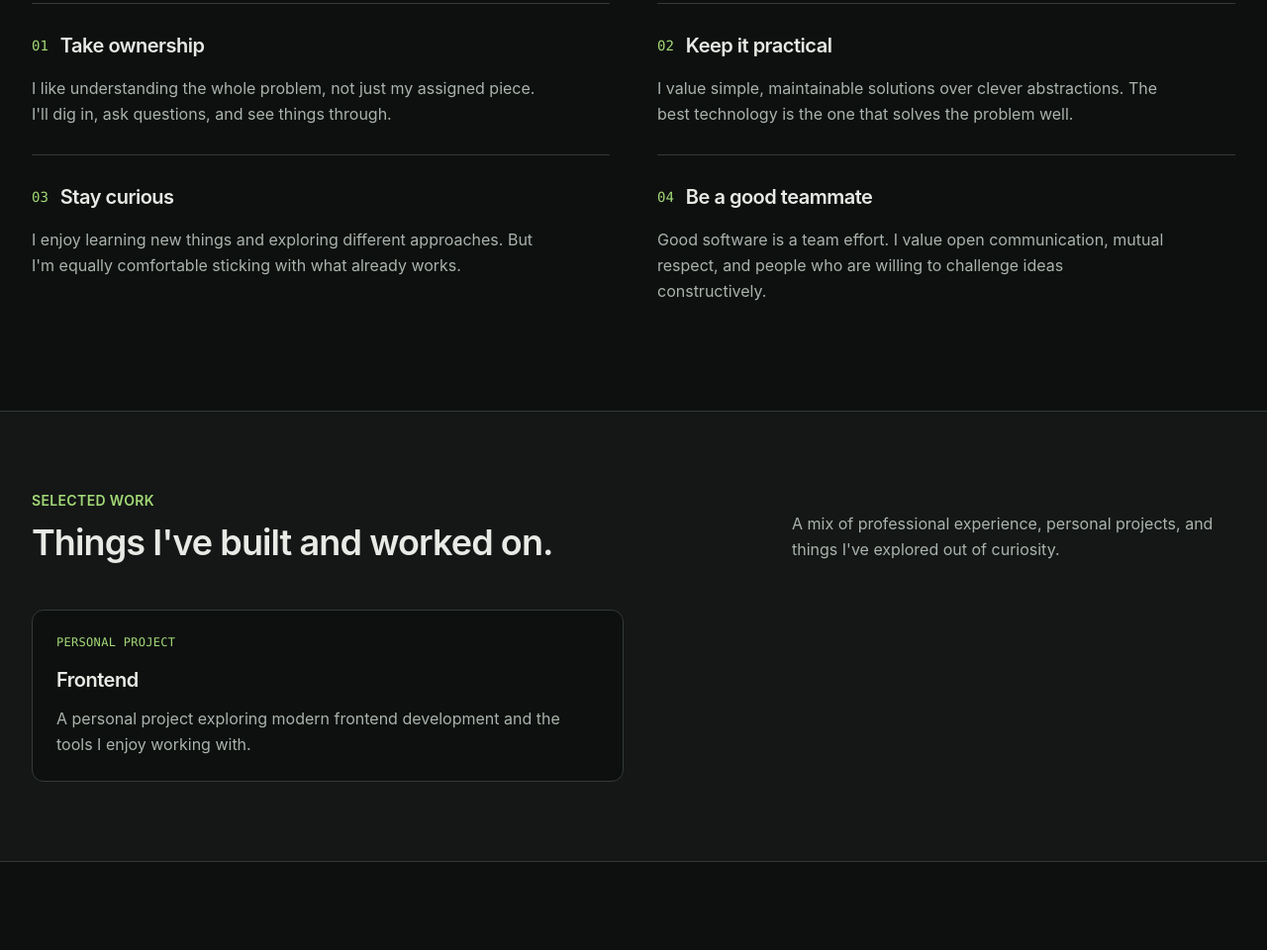
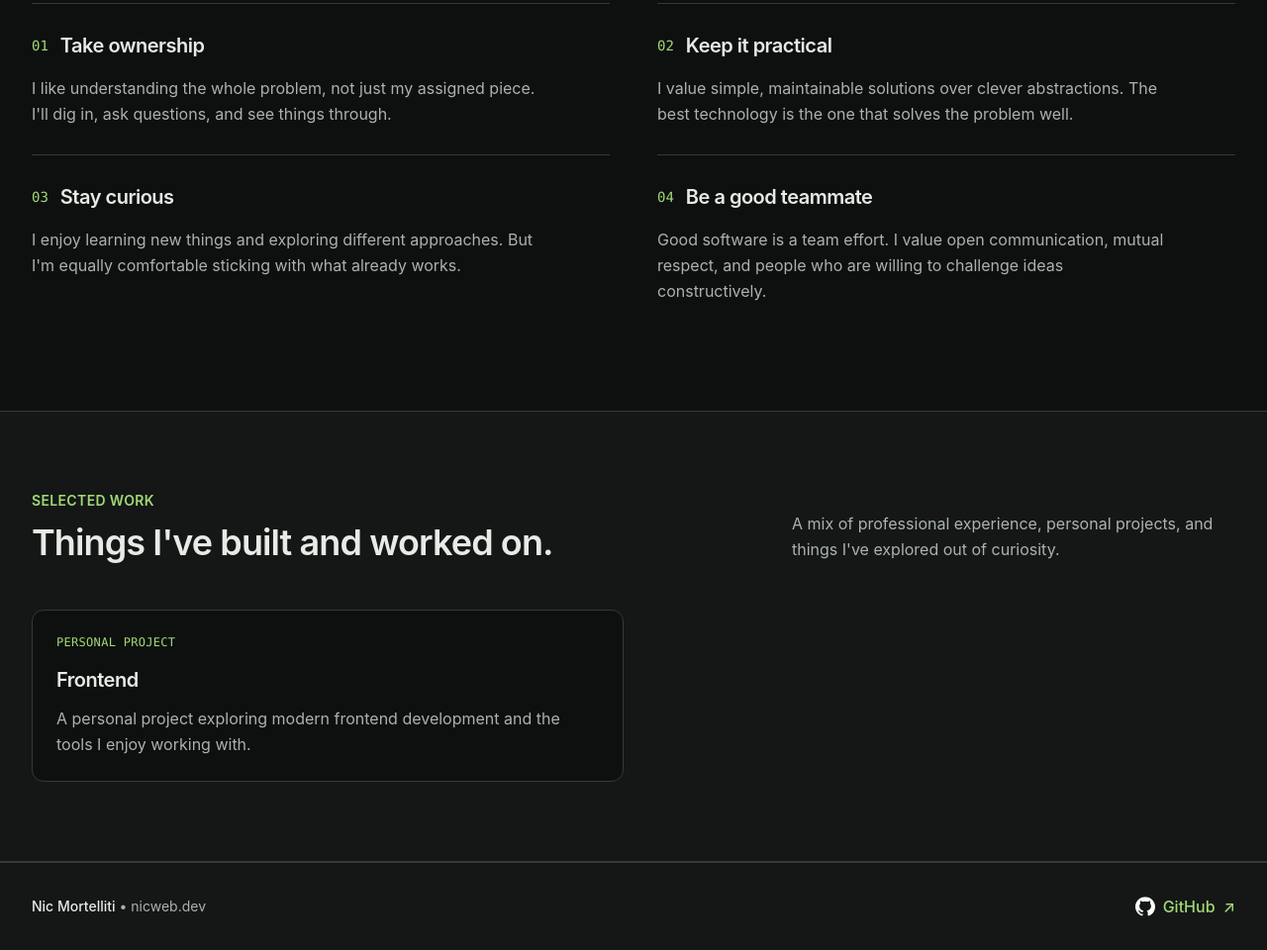
Before and after one commit to NicMortelliti/portfolio, an Astro site: page / in a window 1280 px wide. Shown: the part 860-1820 px from the top of the page at 99% size. Before the commit the page ends 1731 px from the top, so only its background shows below. Built offline with nearby package versions, Linux system fonts and the light colour scheme; Astro itself is replaced by a stand-in of ours.

Commit message:
add site footer

```diff
--- /dev/null
+++ b/src/components/SiteFooter.astro
@@ -0,0 +1,22 @@
+---
+import githubLogo from '../assets/github.svg';
+---
+
+<footer class="border-t border-border bg-surface text-foreground">
+	<div class="mx-auto flex max-w-7xl flex-col gap-4 px-5 py-8 sm:flex-row sm:items-center sm:justify-between sm:px-8">
+		<p class="text-sm text-muted">
+			<span class="font-medium text-foreground">Nic Mortelliti</span>
+			<span aria-hidden="true"> {`\u{2022}`} </span>
+			nicweb.dev
+		</p>
+
+		<a
+			href="https://github.com/NicMortelliti"
+			class="inline-flex w-fit items-center gap-2 font-medium text-accent transition-colors hover:text-accent/75"
+		>
+			<img src={githubLogo.src} alt="" class="size-5" width="20" height="20" />
+			GitHub
+			<span aria-hidden="true">↗</span>
+		</a>
+	</div>
+</footer>
--- a/src/layouts/Layout.astro
+++ b/src/layouts/Layout.astro
@@ -1,6 +1,7 @@
 ---
 import '../styles/global.css'
 import SiteHeader from '../components/SiteHeader.astro';
+import SiteFooter from '../components/SiteFooter.astro';
 ---
 
 <!doctype html>
@@ -17,5 +18,6 @@ import SiteHeader from '../components/SiteHeader.astro';
     <SiteHeader />
 
 		<slot />
+		<SiteFooter />
 	</body>
 </html>
```
